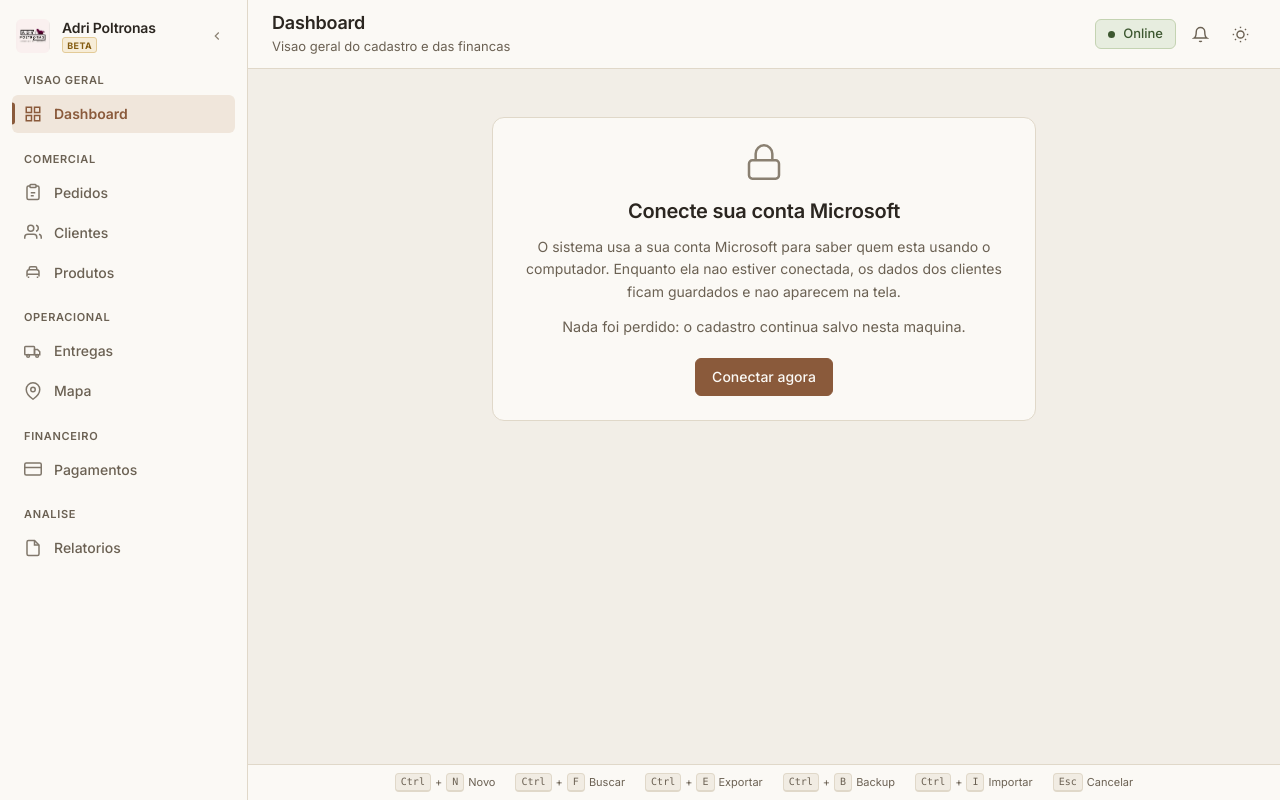
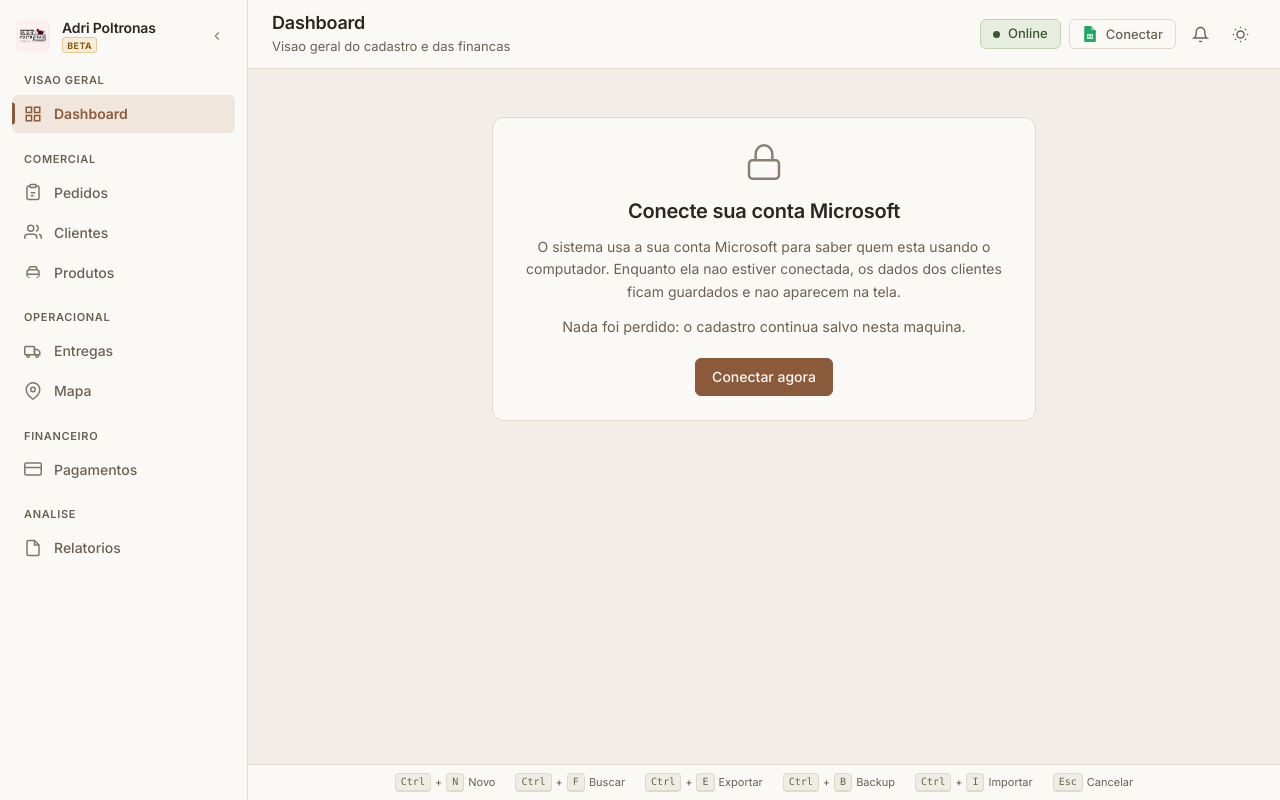
Before and after one commit to pedromatheuszz/Adri-Poltronas, a Python web app: template backend/templates/index.html in a window 1280 px wide. Run offline with Jinja, Linux system fonts and the light colour scheme; the template is opened without the code that fills it, so the values that code supplies are empty.

Commit message:
feat: a conexao com a Microsoft passa para a barra superior
Ela vivia no rodape da aba Clientes, e o indicador de rede no topo. Sao a mesma
categoria de informacao -- "como este app esta ligado ao mundo" -- em lugares
distantes, e a da conta so era encontrada por quem ja sabia que existia. Quem
precisa exportar planilha agora ve de onde ela depende sem procurar.

O botao espelha as medidas de `.online-status` de proposito: os dois ficam lado
a lado, e alturas ou raios diferentes os fariam parecer controles sem relacao.
Conectado, herda a linguagem visual do estado "online" pelo mesmo motivo.

O rotulo encurtou porque a topbar e estreita: conectado mostra o nome da conta
e leva o endereco completo no `title`. Um e-mail longo nao caberia, e cortar
sem lugar para o valor inteiro seria esconder informacao em vez de resumi-la.
Em tela estreita sobra o icone, e o `title` continua dizendo o resto.

O que NAO foi junto: envio ao Excel, backup e restauracao continuam no rodape
da lista. Operam sobre a selecao de clientes e sobre a tela, e nao sobre o
estado da conexao -- mover tudo por afinidade de tema os separaria do que eles
de fato manipulam.

O toast de sessao expirada mandava clicar em "Conectar Microsoft", rotulo que
deixou de existir; agora aponta o lugar novo.

751 testes verdes, ruff limpo. Quatro testes novos, incluindo o alinhamento com
o indicador de rede e a permanencia das acoes que sao do rodape.

Co-Authored-By: Claude Opus 5 <noreply@anthropic.com>

```diff
--- a/backend/templates/index.html
+++ b/backend/templates/index.html
@@ -162,6 +162,19 @@
                     <span class="status-dot" aria-hidden="true"></span>
                     <span class="online-rotulo">Online</span>
                 </output>
+
+                <!-- Conexao com a Microsoft, ao lado do estado da rede.
+                     Sao a mesma categoria de informacao -- "como este app esta
+                     ligado ao mundo" -- e ficavam em lugares distantes: o
+                     estado da rede aqui em cima, a conta no rodape da aba
+                     Clientes, onde so era encontrada por quem ja sabia que
+                     existia. Agora quem precisa exportar planilha ve de onde
+                     ela depende sem procurar. -->
+                <button type="button" class="btn-conexao" id="btnConectarMicrosoft"
+                        data-comando="conectarMicrosoft" title="Conectar conta Microsoft">
+                    <img src="/img/excel.png" alt="" width="16" height="16">
+                    <span id="txtBtnConectar">Conectar</span>
+                </button>
 
                 <button type="button" class="btn-icon" data-comando="abrirNotificacoes"
                         title="Notificacoes" id="btnNotificacoes"
@@ -683,10 +696,6 @@
                     </div>
 
                     <footer class="actions-excel">
-                        <button type="button" class="btn btn-microsoft" id="btnConectarMicrosoft" data-comando="conectarMicrosoft">
-                            <img src="/img/excel.png" alt="" width="18" height="18">
-                            <span id="txtBtnConectar">Conectar Microsoft</span>
-                        </button>
                         <button type="button" class="btn btn-excel" id="btnEnviarExcel" data-comando="enviarParaExcel" disabled>
                             <img src="/img/excel.png" alt="" width="18" height="18">
                             Enviar para Excel
--- a/frontend/css/style.css
+++ b/frontend/css/style.css
@@ -2550,3 +2550,55 @@ button, [role="tab"], summary { touch-action: manipulation; }
    `.sidebar-titulo`: o trilho de icones e a media query de 1100px. Estar nas
    MESMAS listas e o que mantem os dois em sincronia -- uma regra separada
    sairia do lugar assim que o ponto de quebra mudasse. */
+
+
+/* Botao de conexao com a Microsoft, na topbar.
+
+   Espelha as medidas de `.online-status` de proposito: os dois dizem "como
+   este app esta ligado ao mundo" e ficam lado a lado, entao alturas ou raios
+   diferentes os fariam parecer dois controles sem relacao. */
+.btn-conexao {
+    display: flex;
+    align-items: center;
+    gap: var(--esp-2);
+    min-height: var(--altura-controle-sm);
+    padding: 0 var(--esp-3);
+    border: 1px solid var(--cor-borda);
+    border-radius: var(--raio-md);
+    background: var(--cor-superficie);
+    color: var(--cor-texto-2);
+    font-size: var(--texto-md);
+    font-weight: var(--peso-medio);
+    font-family: inherit;
+    cursor: pointer;
+    flex-shrink: 0;
+    max-width: 12rem;
+    transition: background var(--tempo-rapido) var(--curva),
+                border-color var(--tempo-rapido) var(--curva);
+}
+
+.btn-conexao:hover { background: var(--cor-hover); color: var(--cor-texto); }
+
+.btn-conexao img { flex: 0 0 auto; }
+
+/* O nome da conta pode ser longo; o `title` carrega o valor inteiro. */
+.btn-conexao span {
+    overflow: hidden;
+    text-overflow: ellipsis;
+    white-space: nowrap;
+}
+
+/* Conectado: a mesma linguagem visual do `.online-status.online`, para os dois
+   estados "ligado" se parecerem entre si. */
+.btn-conexao.conectado {
+    background: var(--cor-sucesso-suave);
+    border-color: var(--cor-sucesso-contorno);
+    color: var(--cor-sucesso-texto);
+}
+
+/* Em tela estreita a topbar disputa espaco com o titulo do modulo; sobra o
+   icone, e o `title` continua dizendo o resto. */
+@media (max-width: 900px) {
+    .btn-conexao { padding: 0 var(--esp-2); }
+    .btn-conexao #txtBtnConectar { display: none; }
+}
--- a/frontend/js/app.js
+++ b/frontend/js/app.js
@@ -2232,12 +2232,19 @@ async function checarLoginExistente() {
     return false;
 }
 
+// O botao de conexao mora na topbar, ao lado do estado da rede, e ali o espaco
+// e curto. O rotulo carrega o essencial -- quem esta conectado -- e o `title`
+// carrega o resto: a conta inteira, que num e-mail longo nao caberia.
 function atualizarVisualBotaoConexao(conta) {
     var btnConectar = document.getElementById('btnConectarMicrosoft');
     var btnEnviar = document.getElementById('btnEnviarExcel');
     var txtConectar = document.getElementById('txtBtnConectar');
-    if (btnConectar) { btnConectar.classList.add('conectado'); btnConectar.classList.remove('carregando'); }
-    if (txtConectar) txtConectar.innerText = 'Conectado (' + conta.split('@')[0] + ')';
+    if (btnConectar) {
+        btnConectar.classList.add('conectado');
+        btnConectar.classList.remove('carregando');
+        btnConectar.title = 'Conectado como ' + conta + '. Clique para desconectar.';
+    }
+    if (txtConectar) txtConectar.innerText = conta.split('@')[0];
     if (btnEnviar) btnEnviar.disabled = false;
 }
 
@@ -2245,8 +2252,11 @@ function resetarVisualBotaoConexao() {
     var btnConectar = document.getElementById('btnConectarMicrosoft');
     var btnEnviar = document.getElementById('btnEnviarExcel');
     var txtConectar = document.getElementById('txtBtnConectar');
-    if (btnConectar) btnConectar.classList.remove('conectado');
-    if (txtConectar) txtConectar.innerText = 'Conectar Microsoft';
+    if (btnConectar) {
+        btnConectar.classList.remove('conectado');
+        btnConectar.title = 'Conectar conta Microsoft';
+    }
+    if (txtConectar) txtConectar.innerText = 'Conectar';
     if (btnEnviar) btnEnviar.disabled = true;
 }
 
@@ -2315,7 +2325,7 @@ async function enviarExcelComNome(ids, nomeArquivo) {
         if (resp.status === 401) {
             sessaoCaiu = true;
             resetarVisualBotaoConexao();
-            exibirToast('Sessao Microsoft encerrada. Clique em "Conectar Microsoft" para reconectar.', 'error');
+            exibirToast('Sessao Microsoft encerrada. Clique em "Conectar", no topo da tela, para reconectar.', 'error');
             return;
         }
         if (!resp.ok) throw new Error(dados.erro || 'Falha');
--- a/package.json
+++ b/package.json
@@ -1,6 +1,6 @@
 {
   "name": "adri-poltronas",
-  "version": "1.4.1-beta",
+  "version": "1.4.2-beta",
   "description": "Gestao de clientes, entregas e pagamentos da Adri Poltronas",
   "author": "Pedro Matheus",
   "license": "UNLICENSED",
```
Also changed, not shown: tests/test_e2e_interface.py (+52 -0 lines), CHANGELOG.md.
